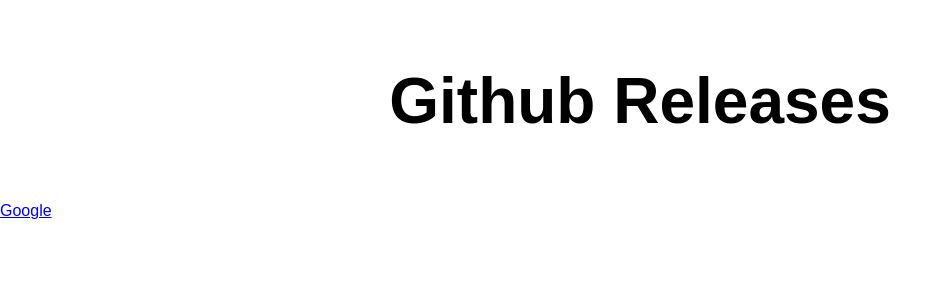
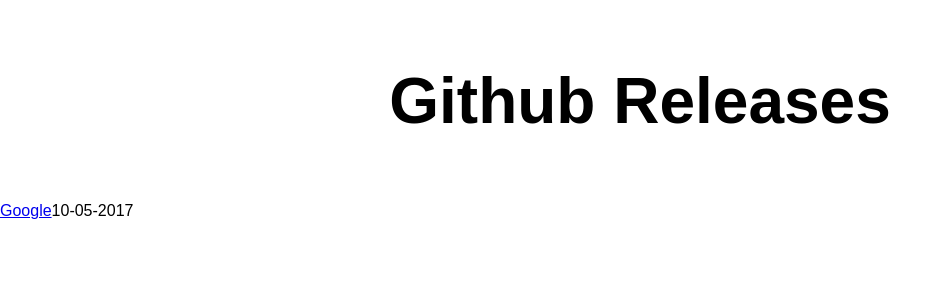
Before and after one commit to juan-carlos-correa/github-relase, a React (Create React App) app: page / in a window 1280 px wide. Shown: the top 300 px of the page, without its empty margins (0-952 px from the left). Built offline with nearby package versions, Linux system fonts and the light colour scheme.

Commit message:
Add FormattedDate component

```diff
--- /dev/null
+++ b/src/components/FormattedDate/FormattedDate.js
@@ -0,0 +1,36 @@
+import React from 'react';
+import PropTypes from 'prop-types';
+
+class FormattedDate extends React.PureComponent {
+  static PropTypes = {
+    date: PropTypes.oneOfType([
+      PropTypes.number,
+      PropTypes.string
+    ]).isRequired
+  };
+
+  get parseDate() {
+    let date = new Date(),
+    time = typeof this.props.date === 'string'
+      ? Date.parse(this.props.date)
+      : this.props.date;
+    date.setTime(time);
+    return date;
+  }
+
+  padNumber(number) {
+    return number < 10 ? `0${number}` : `${number}`;
+  }
+
+  get formatDate() {
+    let date = this.parseDate;
+    return `${this.padNumber(date.getDate())}-${this.padNumber(date.getMonth() + 1)}`+
+           `-${this.padNumber(date.getFullYear())}`;
+  }
+
+  render() {
+    return <date>{this.formatDate}</date>;
+  }
+}
+
+export default FormattedDate;
--- /dev/null
+++ b/src/components/FormattedDate/index.js
@@ -0,0 +1,2 @@
+import FormmattedDate from './FormattedDate';
+export default FormmattedDate;
--- a/src/index.js
+++ b/src/index.js
@@ -1,16 +1,18 @@
 import React from 'react';
 import ReactDOM from 'react-dom';
-import App from './components/App/';
+
 import registerServiceWorker from './registerServiceWorker';
 import './index.css';
 
 import Header from './components/Header/';
 import ExternalLink from './components/ExternalLink/';
+import FormattedDate from './components/FormattedDate/';
 
 ReactDOM.render(
   <div>
     <Header title="Github Releases"/>
     <ExternalLink to="https://www.google.com.mx/" children="Google"/>
+    <FormattedDate date="05/10/2017"/>
   </div>,
   document.getElementById('root'));
 registerServiceWorker();
```
